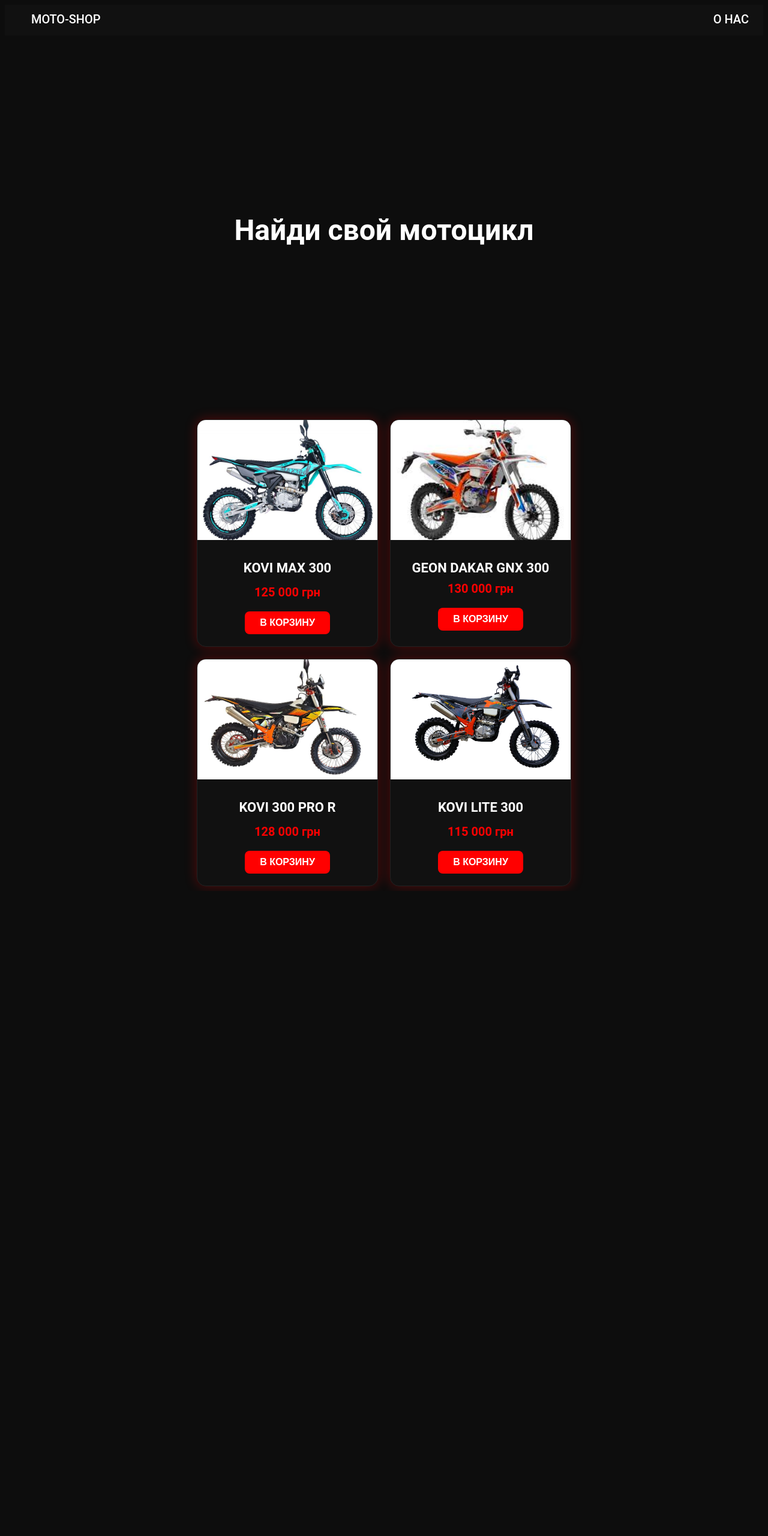
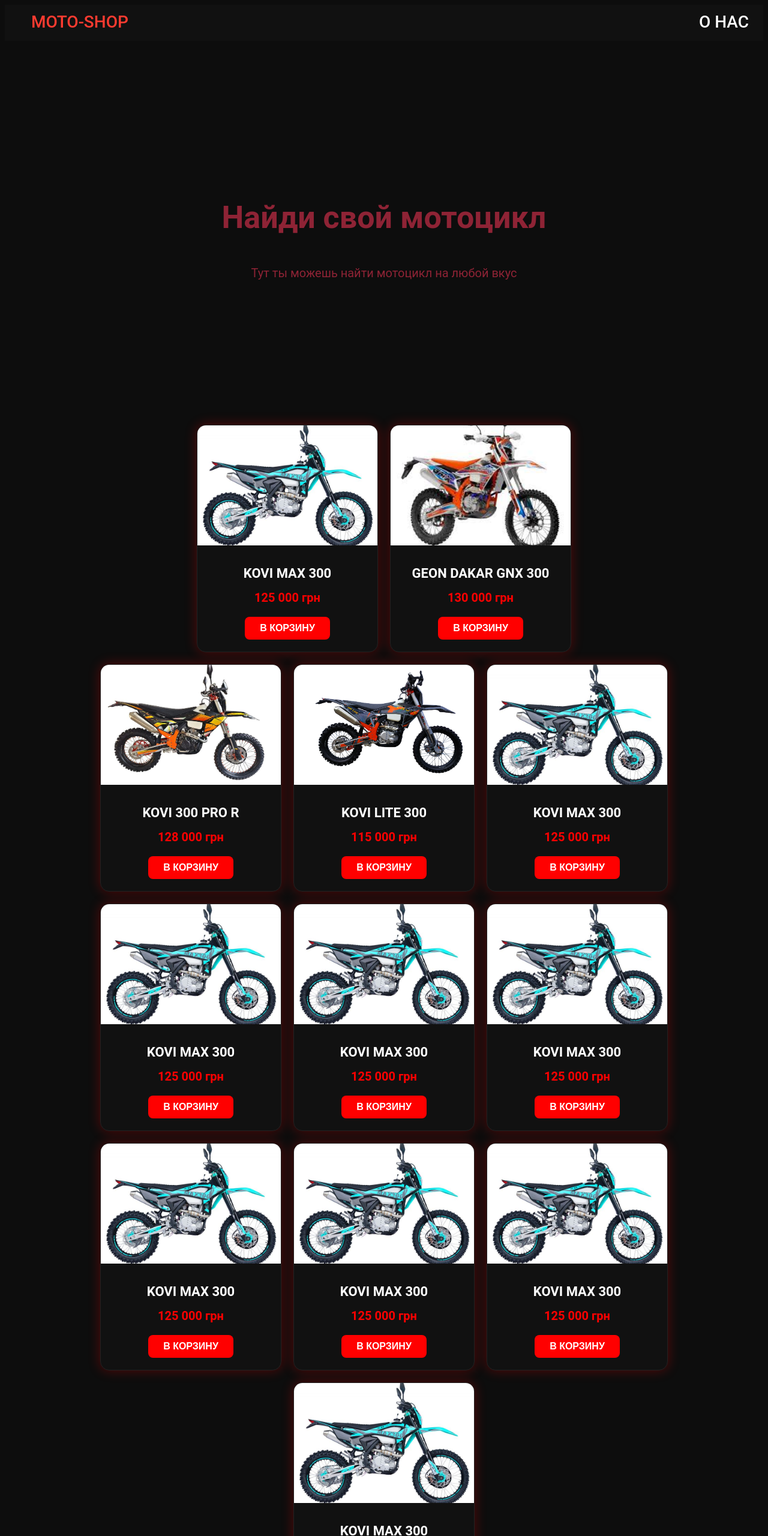
Before and after one commit to byASH2/moto-shop, a plain HTML site: page index.html in a window 1280 px wide. Shown: the top 2560 px of the page at 60% size. Before the commit the page ends 1485 px from the top, so only its background shows below. Drawn offline with Linux system fonts and the light colour scheme.

Commit message:
Первый коммит

```diff
--- a/index.html
+++ b/index.html
@@ -20,6 +20,7 @@
     </nav>
     <section class="hero">
         <h1>Найди свой мотоцикл</h1>
+        <p>Тут ты можешь найти мотоцикл на любой вкус</p>
     </section>
 
 
@@ -37,7 +38,7 @@
             <img src="img/geon-gnx300.png" alt="Мотоцикл">
             <div class="card-content">
                 <h2>GEON DAKAR GNX 300</h2>
-            <p</p>
+                <p></p>
                     <div class="price">130 000 грн</div>
                     <button onclick="window.location.href='addtocard.html'">В КОРЗИНУ</button>
             </div>
@@ -62,6 +63,78 @@
                 </div>
             </div>
         </div>
+        <div class="card">
+            <img src="img/kovi-max300.png" alt="Мотоцикл">
+            <div class="card-content">
+                <h2>KOVI MAX 300</h2>
+                <p></p>
+                <div class="price">125 000 грн</div>
+                <button onclick="window.location.href='addtocard.html'">В КОРЗИНУ</button>
+            </div>
+        </div>
+        <div class="card">
+            <img src="img/kovi-max300.png" alt="Мотоцикл">
+            <div class="card-content">
+                <h2>KOVI MAX 300</h2>
+                <p></p>
+                <div class="price">125 000 грн</div>
+                <button onclick="window.location.href='addtocard.html'">В КОРЗИНУ</button>
+            </div>
+        </div>
+        <div class="card">
+            <img src="img/kovi-max300.png" alt="Мотоцикл">
+            <div class="card-content">
+                <h2>KOVI MAX 300</h2>
+                <p></p>
+                <div class="price">125 000 грн</div>
+                <button onclick="window.location.href='addtocard.html'">В КОРЗИНУ</button>
+            </div>
+        </div>
+        <div class="card">
+            <img src="img/kovi-max300.png" alt="Мотоцикл">
+            <div class="card-content">
+                <h2>KOVI MAX 300</h2>
+                <p></p>
+                <div class="price">125 000 грн</div>
+                <button onclick="window.location.href='addtocard.html'">В КОРЗИНУ</button>
+            </div>
+        </div>
+        <div class="card">
+            <img src="img/kovi-max300.png" alt="Мотоцикл">
+            <div class="card-content">
+                <h2>KOVI MAX 300</h2>
+                <p></p>
+                <div class="price">125 000 грн</div>
+                <button onclick="window.location.href='addtocard.html'">В КОРЗИНУ</button>
+            </div>
+        </div>
+        <div class="card">
+            <img src="img/kovi-max300.png" alt="Мотоцикл">
+            <div class="card-content">
+                <h2>KOVI MAX 300</h2>
+                <p></p>
+                <div class="price">125 000 грн</div>
+                <button onclick="window.location.href='addtocard.html'">В КОРЗИНУ</button>
+            </div>
+        </div>
+        <div class="card">
+            <img src="img/kovi-max300.png" alt="Мотоцикл">
+            <div class="card-content">
+                <h2>KOVI MAX 300</h2>
+                <p></p>
+                <div class="price">125 000 грн</div>
+                <button onclick="window.location.href='addtocard.html'">В КОРЗИНУ</button>
+            </div>
+        </div>
+        <div class="card">
+            <img src="img/kovi-max300.png" alt="Мотоцикл">
+            <div class="card-content">
+                <h2>KOVI MAX 300</h2>
+                <p></p>
+                <div class="price">125 000 грн</div>
+                <button onclick="window.location.href='addtocard.html'">В КОРЗИНУ</button>
+            </div>
+        </div>
     </div>
 
 
--- a/styles-about.css
+++ b/styles-about.css
@@ -39,7 +39,7 @@ nav a:hover::after {
 
 .left {
   color: white;
-  font-size: 20px;
+  font-size: 28px;
   text-decoration: none;
 }
 
@@ -49,17 +49,36 @@ nav a:hover::after {
 }
 
 .right a {
-  color: white;
+  color: #ff3b30;
   text-decoration: none;
-  font-size: 20px;
+  font-size: 28px;
 }
 
 .text {
-  display: flex;
-  align-items: start;
   position: absolute;
   top: 30%;
   left: 50%;
   transform: translate(-50%, -50%);
   color: aliceblue;
+  height: 200px;
 }
+
+.text h2{
+    width: 100%;
+    text-align: center;
+}
+
+.text2 {
+  display: flex;
+  justify-content: center;
+  align-items: center;
+  position: absolute;
+  top: 55%;
+}
+
+.text2 p {
+font-size: 20px;
+  width: 100%;
+  text-align: center;
+  color: aliceblue;
+}
--- a/styles-indx.css
+++ b/styles-indx.css
@@ -37,11 +37,9 @@ nav a:hover::after {
   transform: scaleX(1); /* плавно появляется */
 }
 
-
-
 .left {
-  color: white;
-  font-size: 20px;
+  color: #ff3b30;
+  font-size: 28px;
   text-decoration: none;
 }
 
@@ -53,7 +51,7 @@ nav a:hover::after {
 .right a {
   color: white;
   text-decoration: none;
-  font-size: 20px;
+  font-size: 28px;
 }
 
 .hero {
@@ -66,26 +64,16 @@ nav a:hover::after {
 }
 
 .hero h1 {
-  color: white;
-  font-size: 48px;
+  color: #8E2335;
+  font-size: 52px;
   margin-bottom: 30px;
 }
 
-.hero button {
-  padding: 15px 40px;
+.hero p {
+  width: 100%;
+  text-align: center;
   font-size: 20px;
-  font-weight: bold;
-  color: white;
-  background-color: #e50914;
-  border: none;
-  border-radius: 8px;
-  cursor: pointer;
-  transition: 0.3s;
-  box-shadow: 0 0 20px rgba(255, 0, 0, 0.3);
-}
-.hero button:hover {
-  border-radius: 30px 60px;
-  background-color: darkred;
+  color: #8E2335;
 }
 
 .card {
```
Also changed, not shown: about.html (+2 -3 lines). Lines whose indentation alone changed are shown as unchanged.
